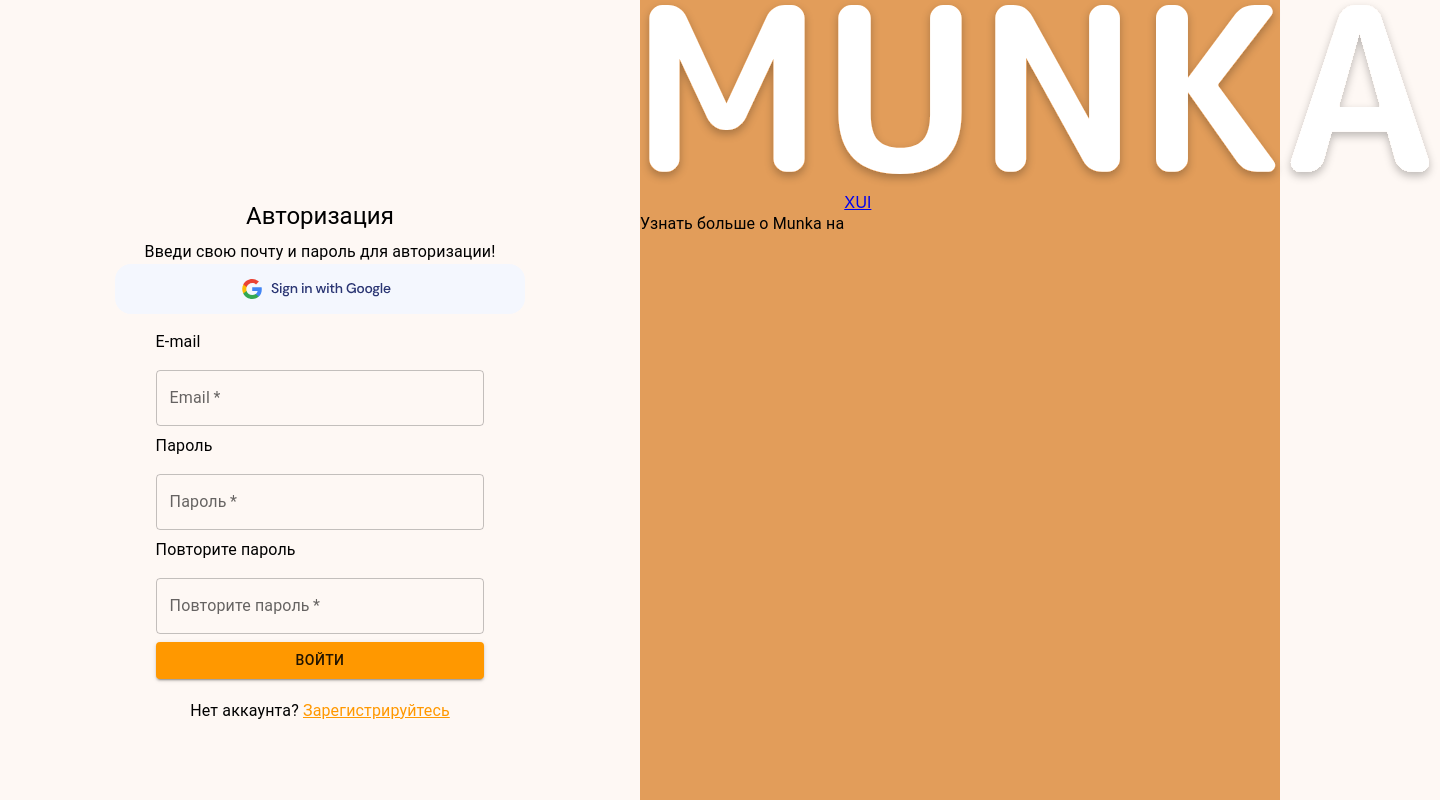
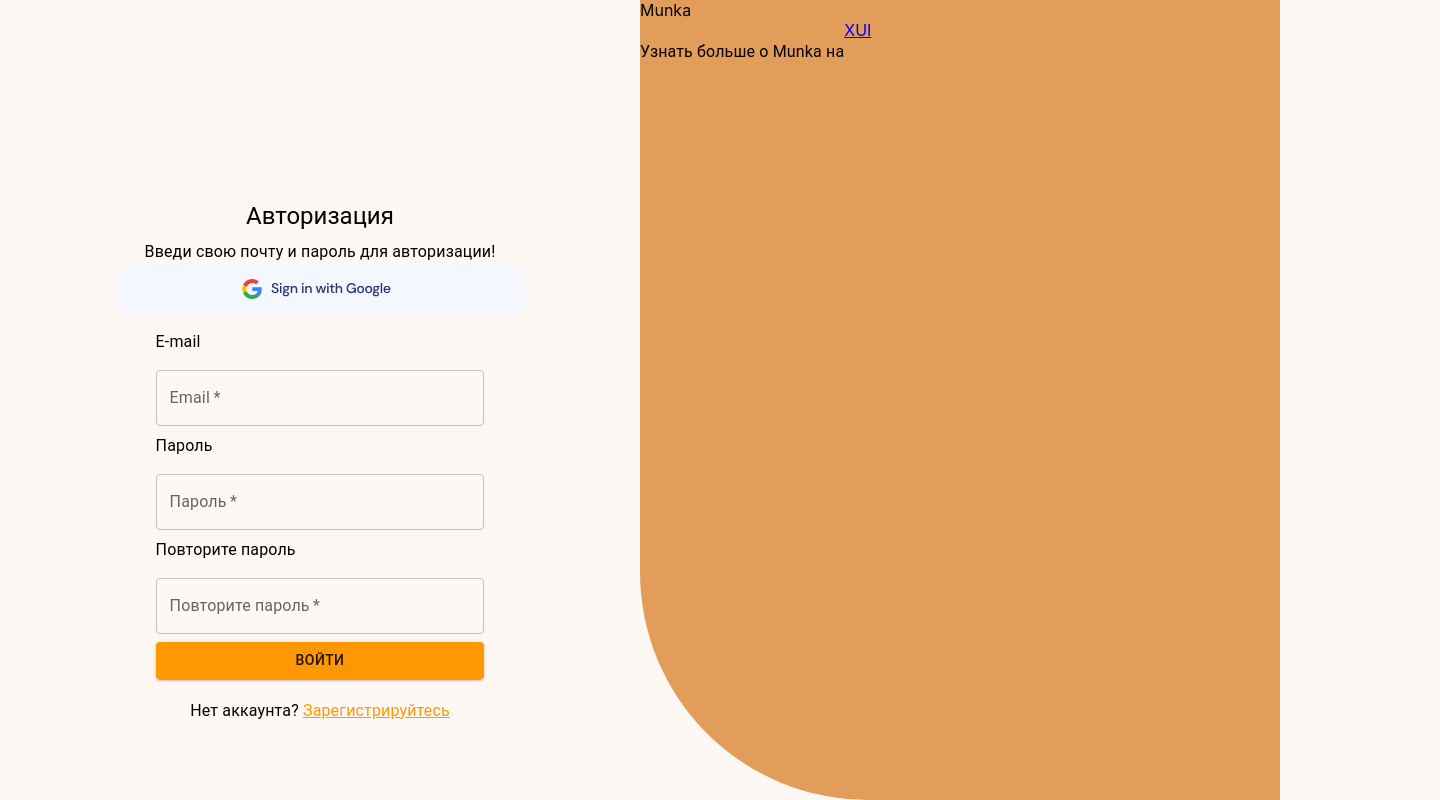
Before and after one commit to CVladim1r/Front-Munka, a React (Vite) app: page /login in a window 1280 px wide. Shown: the whole page, 1440 px wide, since content can reach past the window. Built offline with nearby package versions, Linux system fonts and the light colour scheme; the HTML template or start-up script is replaced by a standard one.

Commit message:
bug-fix-0.02v

```diff
--- a/src/components/Auth/AboutContainer.tsx
+++ b/src/components/Auth/AboutContainer.tsx
@@ -14,7 +14,7 @@
 const About:FC = () => {
     return(
         <ThemeProvider theme={theme}>
-            <div style={{display: "flex", width: "50%", borderEndStartRadius: '60px'}}>
+            <div style={{display: "flex", width: "50%"}}>
                 <Typography align="center" variant="body1" style={{ marginTop: 20 }}>
                     Узнать больше о Munka на
                 </Typography>
--- a/src/components/Auth/LoginImage.tsx
+++ b/src/components/Auth/LoginImage.tsx
@@ -1,7 +1,6 @@
 import {FC} from "react";
 import { orange } from "@mui/material/colors";
 import { createTheme, Box } from "@mui/material";
-import Munka from '../../assets/munka.svg';
 import { ThemeProvider } from "@emotion/react";
 import About from '../../components/Auth/AboutContainer.tsx';
 
@@ -16,17 +15,23 @@
 const Image:FC = () => {
     return(
         <ThemeProvider theme={theme}>
-                <Box style={{
+                <Box
+                sx={{
+                    borderRadius: '0 0 0 228px'
+                }}
+
+                style={{
                     backgroundColor:'#E29D5A',
                     height: '100%',
                     textAlign: 'left',
                     float: 'right',
                     display: 'inline-block',
-                    maxWidth: '50%',
+                    minWidth: '50%',
                     minHeight: '100vh',
                     marginTop: '0 top'
                 }}>
-                    <img src={Munka} alt="Munka" style={{width:'100vh'}} /><About />
+                    Munka
+                    <About />
                 </Box>
 
 
```
